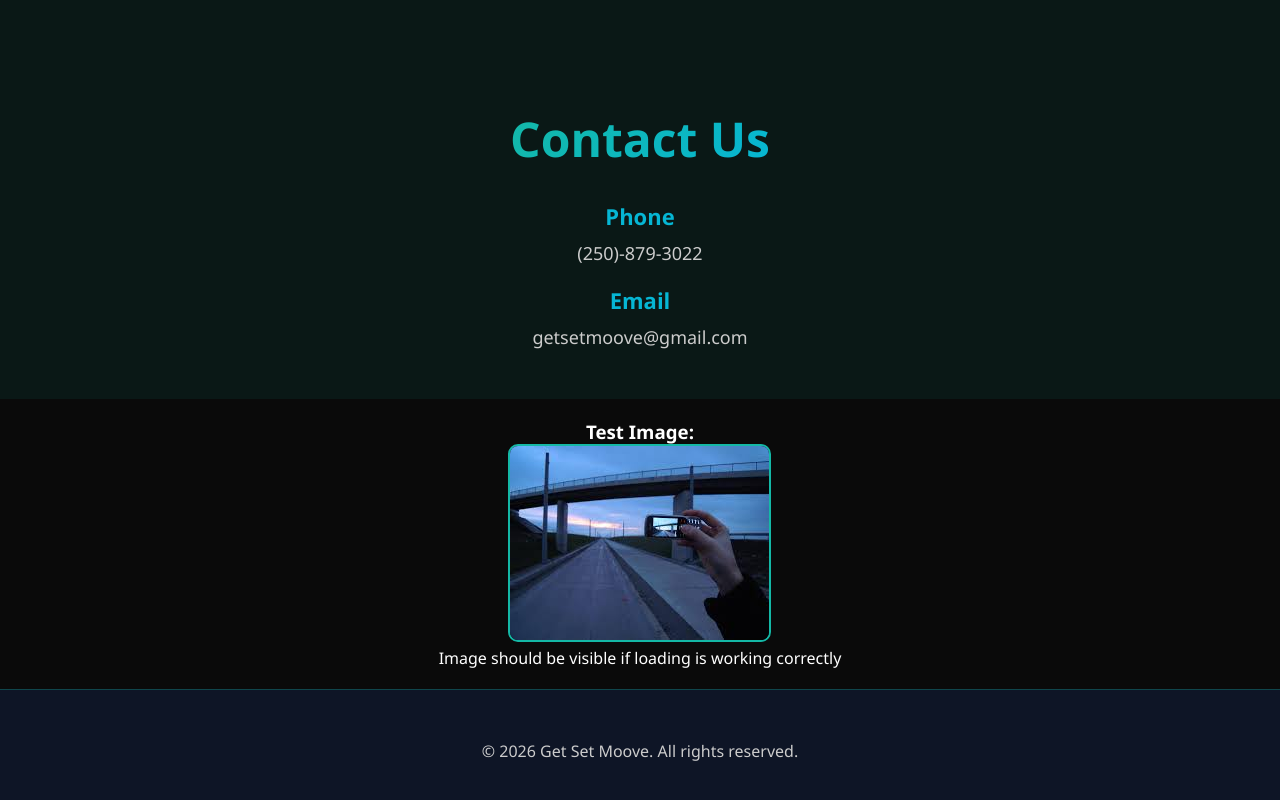
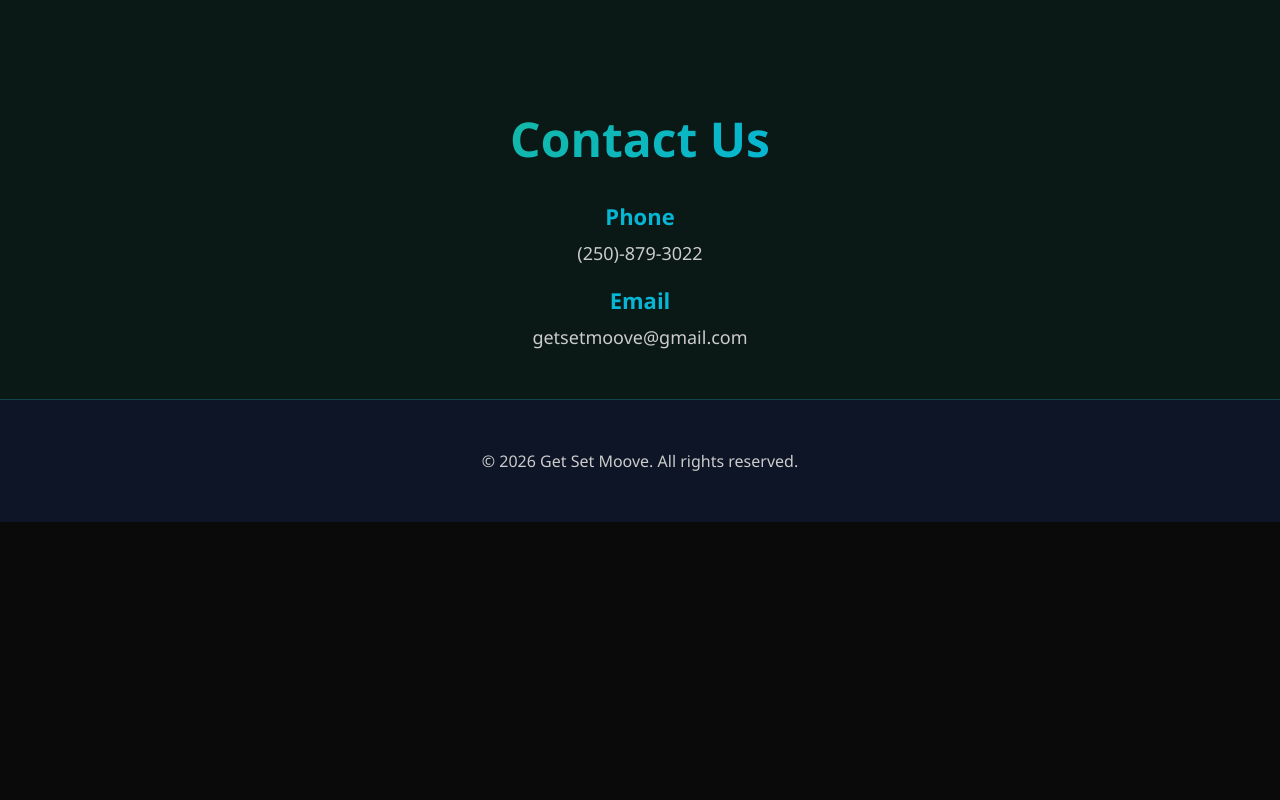
Before and after one commit to shivanshiv/Get-Set-Moove, a React (Create React App) app: page / in a window 1280 px wide. Shown: the part 3467-4267 px from the top of the page. After the commit the page ends 3989 px from the top, so only its background shows below. Built offline with nearby package versions, Linux system fonts and the light colour scheme.

Commit message:
removed test

```diff
--- a/src/App.js
+++ b/src/App.js
@@ -16,11 +16,6 @@ function App() {
         <Services />
         <Quote />
         <Contact />
-        <div className="test-image-container" style={{ padding: '20px', textAlign: 'center', zIndex: '10', position: 'relative' }}>
-          <h3>Test Image:</h3>
-          <img src="/images/download.jpg" alt="Download Test" style={{ maxWidth: '300px', height: 'auto', border: '2px solid #14b8a6', borderRadius: '10px' }} />
-          <p>Image should be visible if loading is working correctly</p>
-        </div>
       </main>
       <Footer />
     </div>
```
Also changed, not shown: public/images/download.jpg (deleted).
